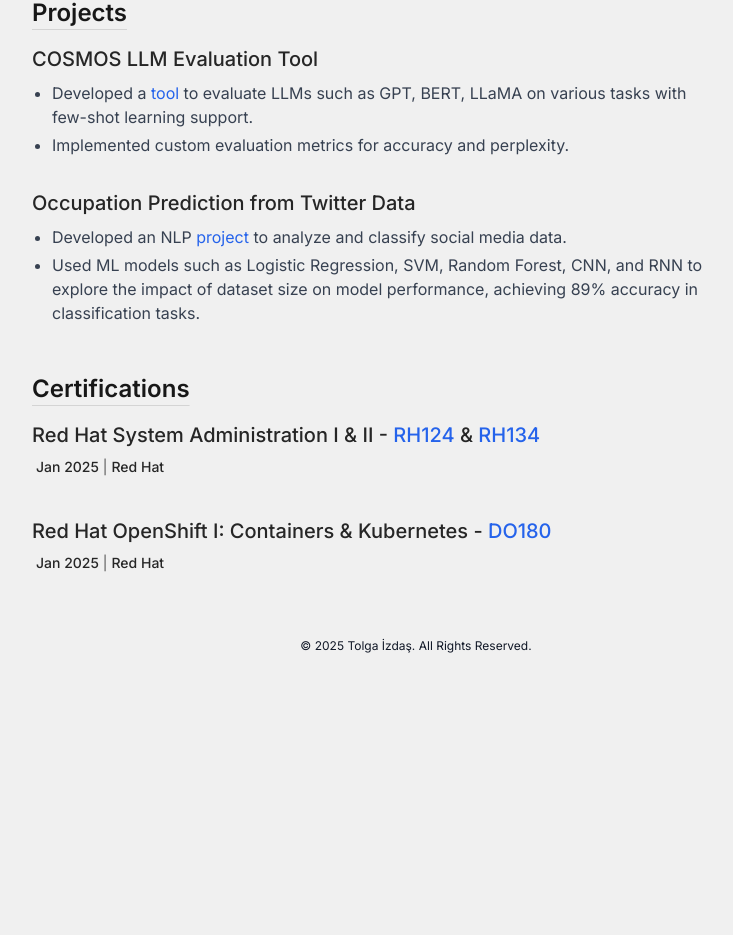
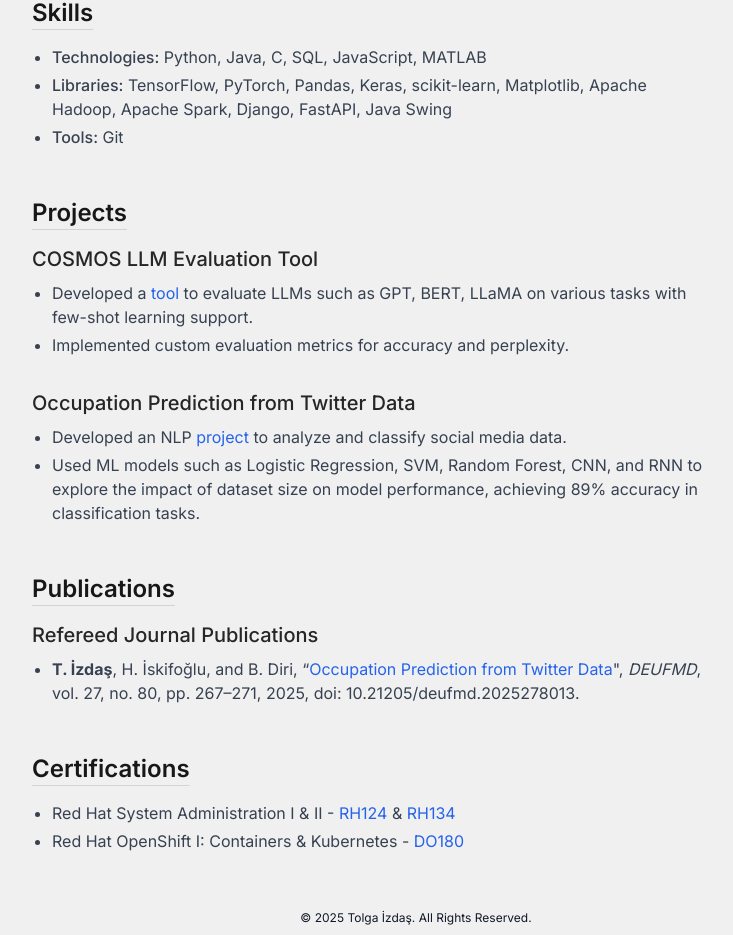
Before and after one commit to tolgaizdas/personal-website, a Next.js app: page / in a window 1280 px wide. Shown: the part 300-1235 px from the top of the page, without its empty margins (224-957 px from the left). Before the commit the page ends 963 px from the top, so only its background shows below. Built offline with nearby package versions, Linux system fonts and the light colour scheme.

Commit message:
added skills and publications

```diff
--- a/src/app/page.js
+++ b/src/app/page.js
@@ -12,6 +12,7 @@
   awardsAndHonors,
   coursework,
   certifications,
+  skills,
 } from "./sections";
 
 export default function Home() {
@@ -21,7 +22,9 @@
         <Title {...information} />
         <div className="max-w-2xl p-8 py-0 md:px-0">
           <Section {...aboutMe} />
+          <Section {...skills} />
           <Section {...projects} />
+          <Section {...publications} />
           <Section {...certifications} />
         </div>
         <TopButton />
--- a/src/app/sections.js
+++ b/src/app/sections.js
@@ -106,14 +106,12 @@
   header: "Publications",
   subsections: [
     {
-      header: "Accepted Publications",
+      header: "Refereed Journal Publications",
       date: "",
       company: "",
       location: "",
       description: [
-        `T. Izdas, H. Iskifoglu, and B. Diri (2024).
-        Occupation Prediction from Twitter Data.
-        Dokuz Eylul University Faculty of Engineering Journal of Science and Engineering (DEU FMD).`,
+        `<strong>T. İzdaş</strong>, H. İskifoğlu, and B. Diri, \“${anchor("https://dergipark.org.tr/en/download/article-file/4155848", "Occupation Prediction from Twitter Data")}\", <i>DEUFMD</i>, vol. 27, no. 80, pp. 267–271, 2025, doi: 10.21205/deufmd.2025278013.`,
       ],
     },
   ],
@@ -257,9 +255,9 @@
       company: "",
       location: "",
       description: [
-        "<strong>Technologies:</strong> Python, Java, C, SQL, JavaScript, Jupyter Notebook, MATLAB",
-        "<strong>Libraries:</strong> TensorFlow, PyTorch, NumPy, Pandas, Keras, scikit-learn, Java Swing, Matplotlib, Apache Hadoop, Django",
-        "<strong>Tools:</strong> Git, Google Colab, Kaggle, PyCharm",
+        "<span class='font-medium'>Technologies:</span> Python, Java, C, SQL, JavaScript,   MATLAB",
+        "<span class='font-medium'>Libraries:</span> TensorFlow, PyTorch, Pandas, Keras, scikit-learn, Matplotlib, Apache Hadoop, Apache Spark, Django, FastAPI, Java Swing",
+        "<span class='font-medium'>Tools:</span> Git",
       ],
     },
   ],
@@ -285,7 +283,12 @@
   header: "Certifications",
   subsections: [
     {
-      header: `Red Hat System Administration I & II -
+      header: "",
+      date: "",
+      company: "",
+      location: "",
+      description: [
+        `Red Hat System Administration I & II -
       ${anchor(
         "https://www.redhat.com/en/services/training/rh124-red-hat-system-administration-i",
         "RH124",
@@ -294,21 +297,14 @@
         "https://www.redhat.com/en/services/training/rh134-red-hat-system-administration-ii",
         "RH134",
       )}`,
-      date: "Jan 2025",
-      company: "Red Hat",
-      location: "",
-      description: [],
-    },
-    {
-      header: `Red Hat OpenShift I: Containers & Kubernetes -
+        `
+      Red Hat OpenShift I: Containers & Kubernetes -
       ${anchor(
         "https://www.redhat.com/en/services/training/red-hat-openshift-administration-i-operating-a-production-cluster",
         "DO180",
-      )}`,
-      date: "Jan 2025",
-      company: "Red Hat",
-      location: "",
-      description: [],
+      )}
+      `,
+      ],
     },
   ],
 };
```
